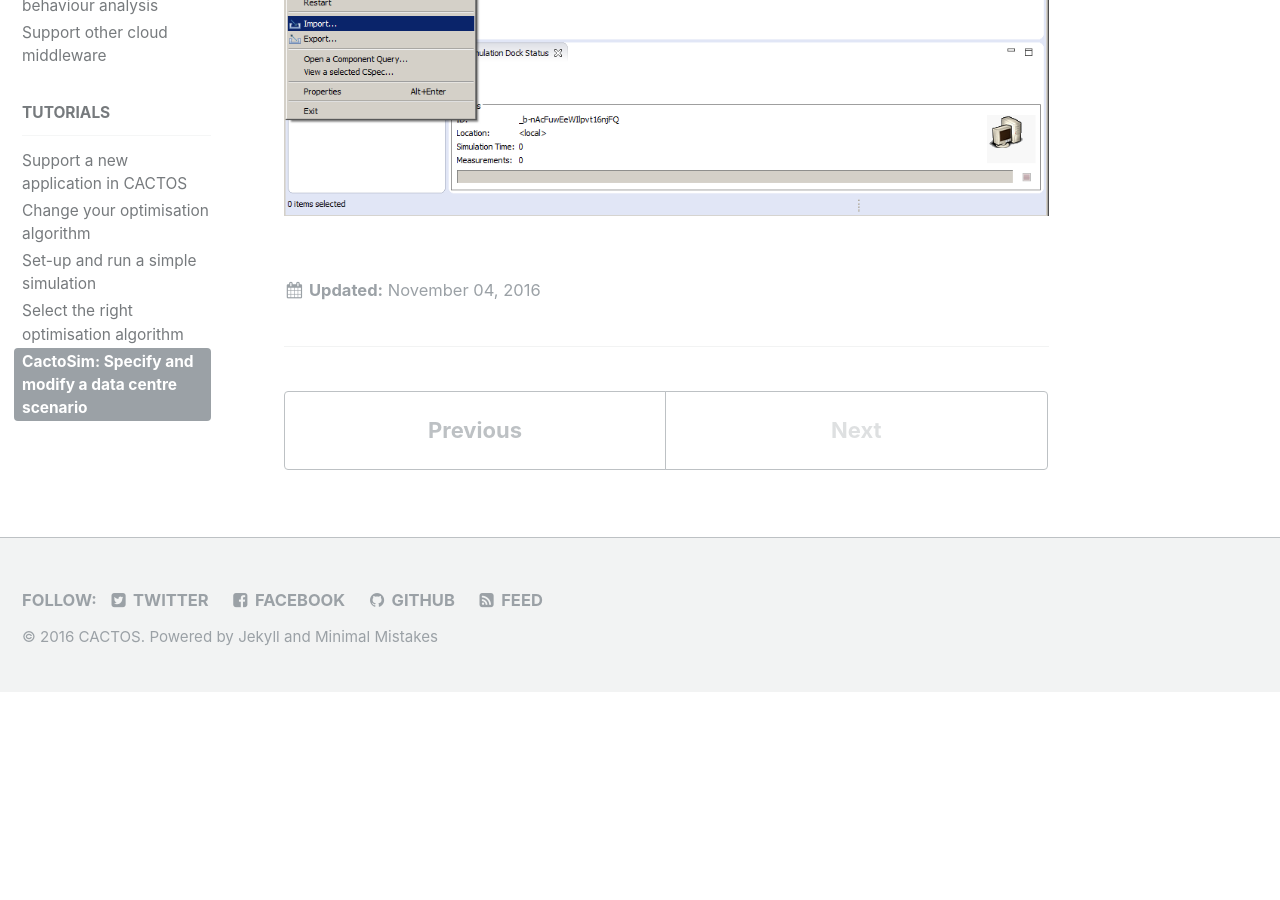
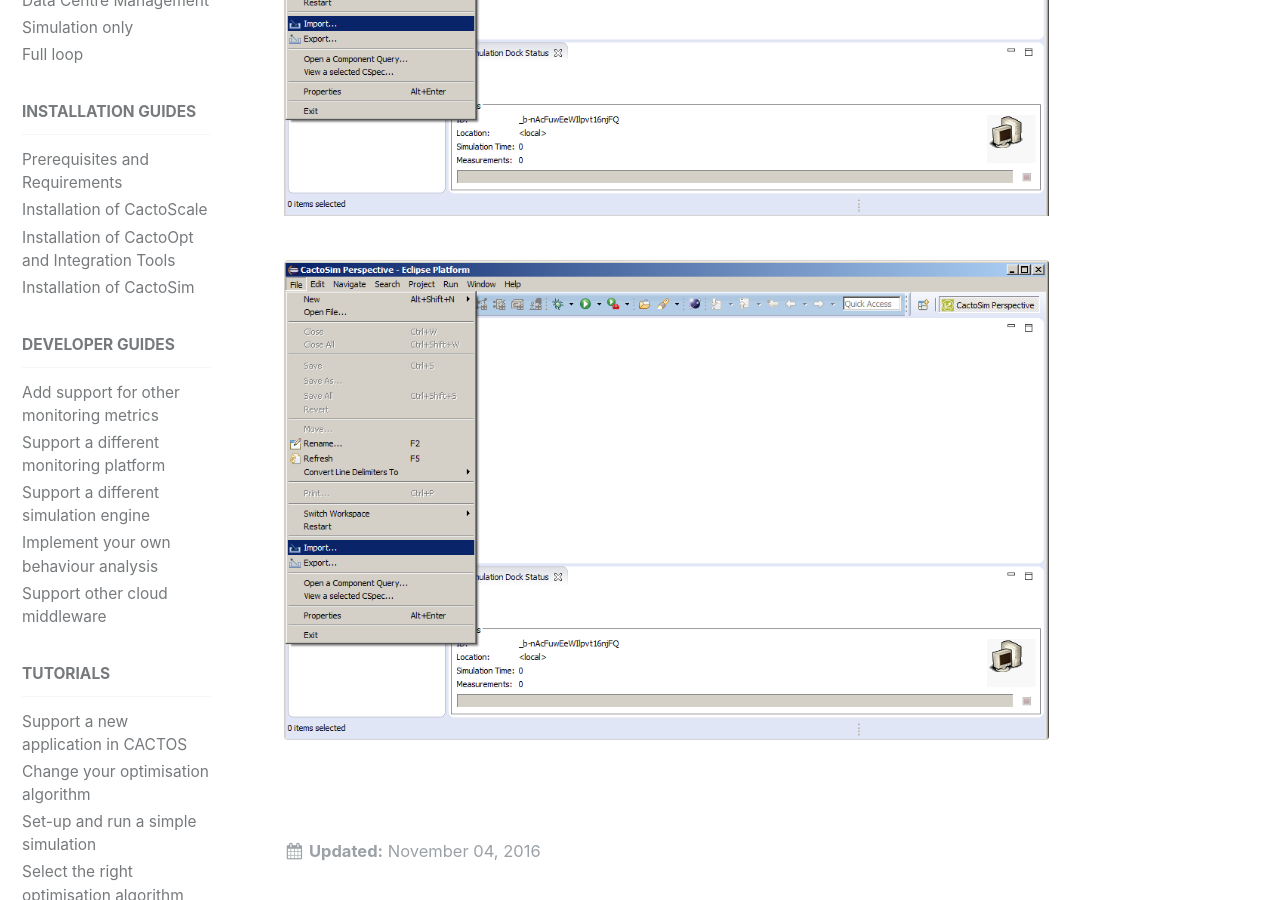
Before and after one commit to cactos/cactos.github.io, a Jekyll site: the page built from _docs/19_cactosim-specify-and-modify-a-data-centre-scenario.md, in a window 1280 px wide and 900 px high, scrolled down 1179 px. Built offline with Jekyll 4.4.1, drawn with Linux system fonts in a browser that asks for light colours; before the commit the page ends 1871 px from its top, so only the background shows below that.

Commit message:
Updated image

```diff
--- a/_docs/19_cactosim-specify-and-modify-a-data-centre-scenario.md
+++ b/_docs/19_cactosim-specify-and-modify-a-data-centre-scenario.md
@@ -16,3 +16,7 @@
 The CACTOS models can be imported (loaded) from the CDO Runtime Model Storage by:
 
 ![alt text][Doc19_1]
+
+<figure>
+  <img src="{{ base_path }}/assets/images/Doc19_1.png" alt="Load DC Model">
+</figure>
```
